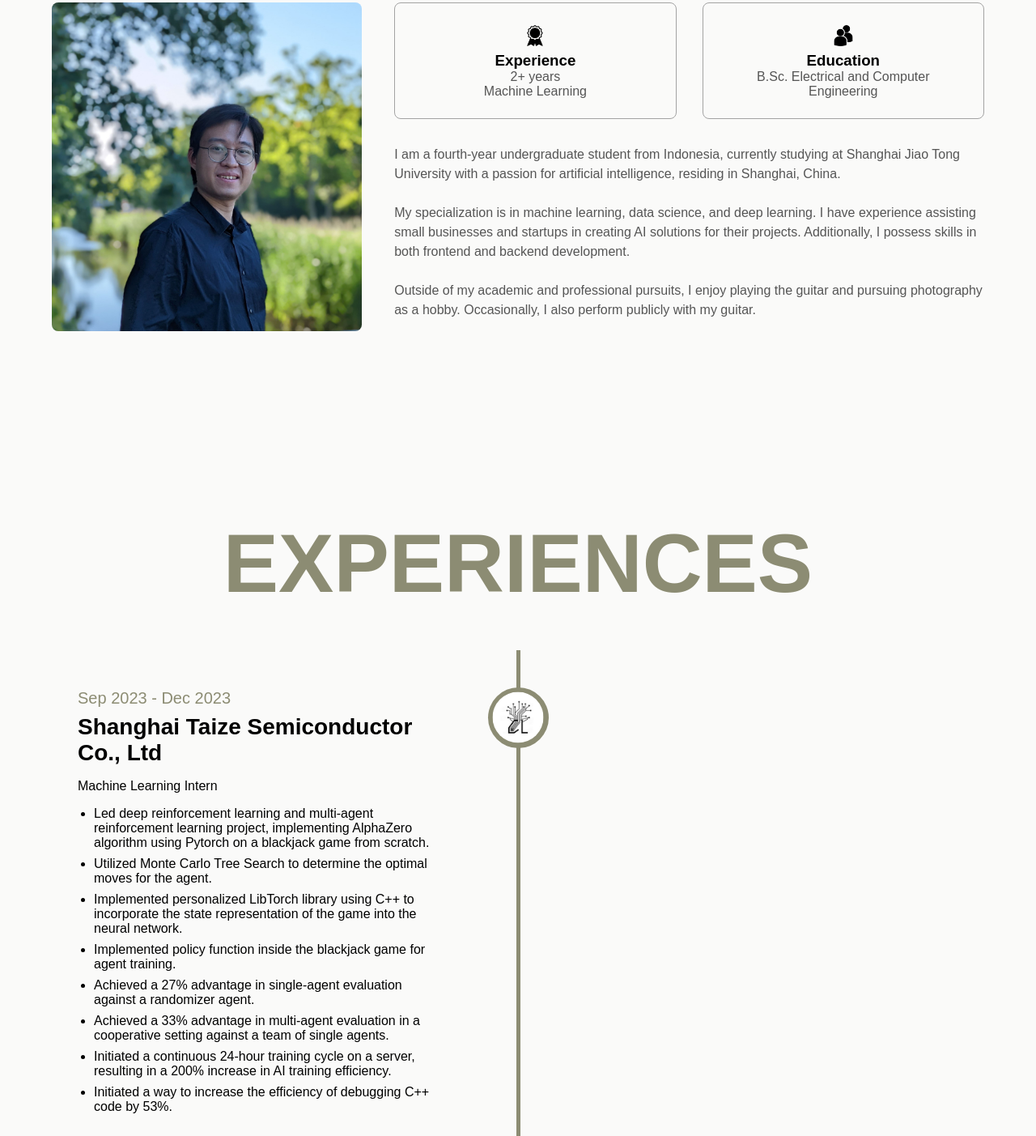
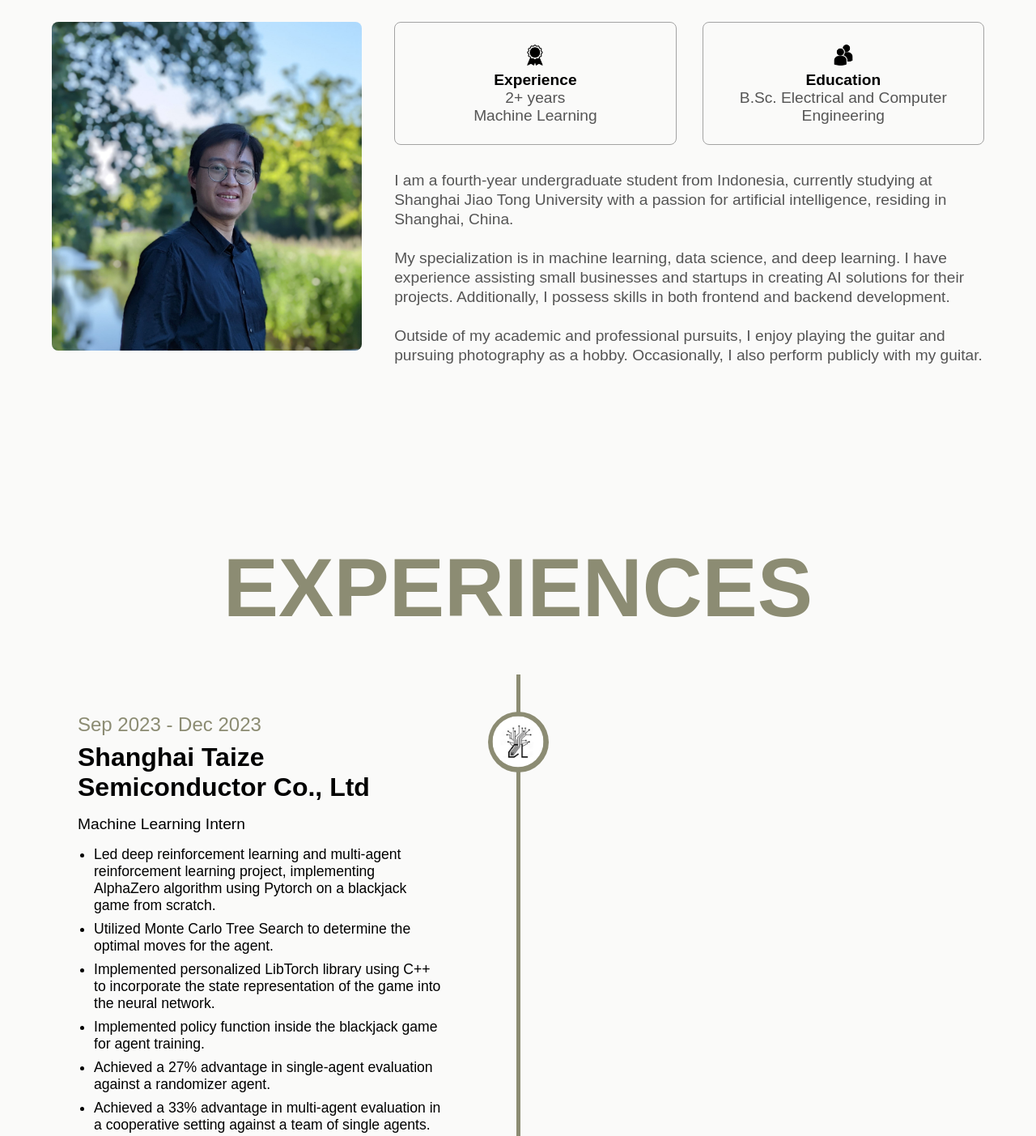
Before and after one commit to jovenlaurens/portofolio, a plain HTML site: page index.html in a window 1280 px wide. Shown: the part 1155-2558 px from the top of the page at 81% size. Drawn offline with nearby package versions, Linux system fonts and the light colour scheme.

Commit message:
Updated Resume and update font size

```diff
--- a/index.html
+++ b/index.html
@@ -407,7 +407,8 @@
             <div class="contact-container">
                 <div class="contact-form">
                     <h2 data-aos="fade-up">Send Message</h2>
-                    <p data-aos="fade-up">I am looking for internship or full-time opportunities in tech companies.</p>
+                    <p data-aos="fade-up">I am looking for internship or full-time opportunities in data science or machine learning roles at tech companies, but
+                    I am also open to any roles.</p>
                     <form action="/submit" method="post" onsubmit="sendEmail(); reset(); return false;">
                         <div class="input-box">
                             <input id="name" type="text" name="" required="required">
@@ -434,6 +435,10 @@
                                 <li>
                                     <i class="fa-solid fa-envelope"></i>
                                     joven.nicholas@gmail.com
+                                </li>
+                                <li>
+                                    <i class="fa-solid fa-phone"></i>
+                                    +86 13162996035
                                 </li>
                                 <li>
                                     <i class="fa-brands fa-whatsapp"></i>
--- a/mediaqueries.css
+++ b/mediaqueries.css
@@ -109,6 +109,10 @@
     .about-details-container {
         display: flex;
         gap: 1rem;
+    }
+
+    .details-container h3, .text-container {
+        font-size: 1rem;
     }
 
     .header nav {
@@ -232,7 +236,9 @@
     .experience-text-box h3 {
         font-size: 1rem;
     }
-
+    .experience-container li {
+        font-size: 1rem;
+    }
 
     .desktop {
         display: none;
--- a/style.css
+++ b/style.css
@@ -177,7 +177,7 @@
 
 body {
     font-family: "Poppins", sans-serif;
-    padding-top: 17vh;
+    padding-top: 20vh;
     background-color: var(--background-color);
     transition: background-color 0.5s, color 0.5s;
     width: 100%;
@@ -457,6 +457,10 @@ section,
     text-align: center;
 }
 
+.details-container p, .details-container h3 {
+    font-size: 1.2rem;
+}
+
 .section-container {
     gap: 4rem;
     height: 80%;
@@ -471,7 +475,7 @@ section,
 .text-container {
     margin-top: 2rem;
     line-height: 1.5rem;
-    font-size: 1rem;
+    font-size: 1.2rem;
 }
 
 /* EXPERIENCE SECTION */
@@ -503,20 +507,20 @@ section,
 
 .experience-date {
     margin-bottom: 0.5rem;
-    font-size: 1.25rem;
+    font-size: 1.5rem;
     color: var(--section-title-color);
 }
 
 .experience-text-box h2 {
     margin-bottom: 1rem;
-    font-size: 1.75rem;
+    font-size: 2rem;
     font-weight: 600;
     color: var(--text-color);
 }
 
 .experience-text-box h3 {
     margin-bottom: 1rem;
-    font-size: 1rem;
+    font-size: 1.2rem;
     font-weight: 100;
     color: var(--sub-title-color);
 }
@@ -529,13 +533,13 @@ section,
 
 .experience-description {
     padding-left: 20px;
-    font-size: 1rem;
+    font-size: 1.2rem;
     color: var(--section-title-color);
 }
 
 .experience-container li {
     margin-bottom: 0.5rem;
-    font-size: 1rem;
+    font-size: 1.1rem;
     color: var(--text-color);
 }
 
```
Also changed, not shown: 1 other file.
